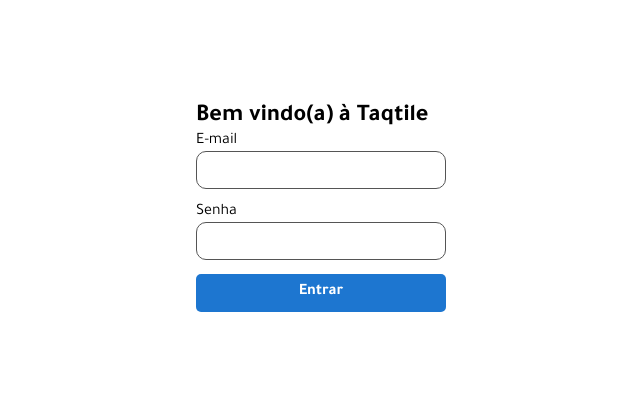
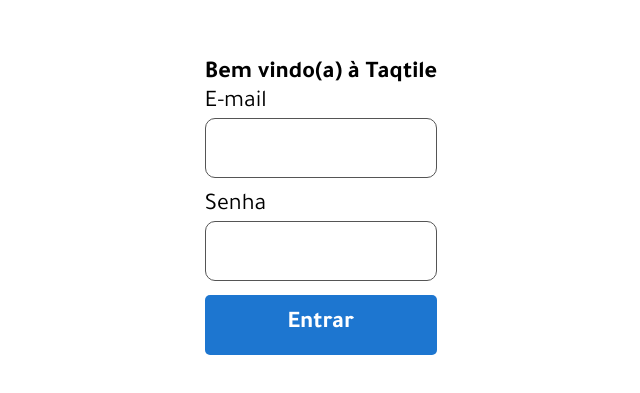
Before and after one commit to jotaMch/TAQ-GITHUB-BOT, a React (Vite) app: page / in a window 1280 px wide. Shown: the part 193-586 px from the top of the page, without its empty margins (319-959 px from the left). Built offline with nearby package versions, Linux system fonts and the light colour scheme.

Commit message:
update style

```diff
--- a/src/App.css
+++ b/src/App.css
@@ -12,8 +12,12 @@
     align-items: center;
 }
 
-form{
-    width: 250px;
+.container{
+    width: 450px;
+}
+
+form {
+    width: 100%;
 }
 
 .flex-form{
@@ -26,7 +30,8 @@
     width: 100%;
 }
 
-.erro{
-    color: rgb(228, 17, 17);
-    font-size: 12px;
+@media (max-width: 768px) {
+    .container{
+        width: 90%;
+    }
 }
--- a/src/components/atoms/button/Button.tsx
+++ b/src/components/atoms/button/Button.tsx
@@ -15,10 +15,9 @@
     border: border || 'none',
     borderRadius: '5px',
     cursor: 'pointer',
-    fontSize: '16px',
+    fontSize: '24px',
     fontWeight: 'bold',
-    height: '38px',
-    padding: '0 16px',
+    height: '60px',
   };
 
   return (
--- a/src/components/atoms/input/Input.tsx
+++ b/src/components/atoms/input/Input.tsx
@@ -7,14 +7,13 @@
   setValue: React.Dispatch<React.SetStateAction<string>>;
 }
 
+const inputStyled = {
+  height: '60px',
+  borderRadius: '10px',
+  border: '1px solid #555',
+  padding: '0 6px',
+};
 const Input: React.FC<InputProps> = ({ id, type, className, required = false, value, setValue }) => {
-  const inputStyled = {
-    height: '38px',
-    borderRadius: '10px',
-    border: '1px solid #555',
-    padding: '0 6px',
-  };
-
   return (
     <input
       style={inputStyled}
--- a/src/components/atoms/label/Label.tsx
+++ b/src/components/atoms/label/Label.tsx
@@ -6,10 +6,13 @@
   required?: boolean;
   className?: string;
 }
+const labelStyled = {
+  fontSize: '24px',
+};
 
 const Label: React.FC<LabelProps> = ({ htmlFor, text, className }) => {
   return (
-    <label htmlFor={htmlFor} className={className}>
+    <label style={labelStyled} htmlFor={htmlFor} className={className}>
       {text}
     </label>
   );
```
